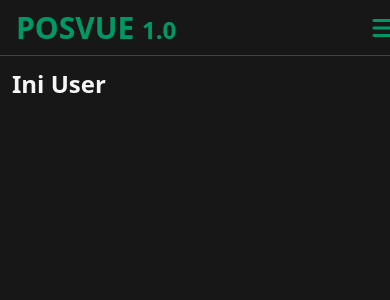
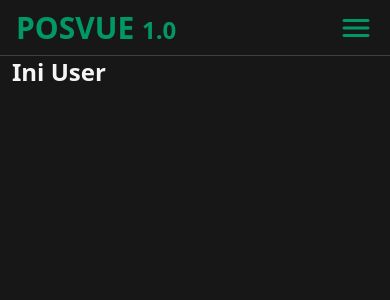
Before and after one commit to kurniawanpratama1999/pos-vue, a Vue app: page /dashboard/user in a window 390 px wide. Shown: the top 300 px of the page. Built offline with nearby package versions, Linux system fonts and the light colour scheme; some icons are missing.

Commit message:
FIX: perbaikan warna dan layout #2

```diff
--- a/src/layouts/AuthLayout.vue
+++ b/src/layouts/AuthLayout.vue
@@ -28,7 +28,7 @@ const backdropClassName = computed(() => {
     ></div>
 
     <header
-      class="bg-neutral-900 sticky top-0 h-14 border-b border-neutral-700 grid grid-cols-[300px_1fr] lg:grid-cols-[300px_1fr_300px] items-center px-4"
+      class="bg-neutral-900 fixed top-0 z-99 w-full h-14 border-b border-neutral-700 flex max-lg:justify-between lg:grid lg:grid-cols-[300px_1fr_300px] items-center px-4"
     >
       <div class="flex flex-row justify-start items-center gap-3">
         <h1
--- a/src/layouts/DashboardLayout.vue
+++ b/src/layouts/DashboardLayout.vue
@@ -16,7 +16,9 @@ const backdropClassName = computed(() => {
 </script>
 
 <template>
-  <div class="bg-neutral-900 text-neutral-200 min-h-screen relative">
+  <div
+    class="bg-neutral-900 text-neutral-200 w-dvw min-h-dvh relative overflow-x-hidden"
+  >
     <div
       @click="handleAside"
       :class="[
@@ -26,7 +28,8 @@ const backdropClassName = computed(() => {
     ></div>
 
     <header
-      class="bg-neutral-900 sticky top-0 h-14 border-b border-neutral-700 grid grid-cols-[300px_1fr] lg:grid-cols-[300px_1fr_300px] items-center px-4"
+      style="position: -webkit-sticky"
+      class="bg-neutral-900 fixed top-0 z-99 w-full h-14 border-b border-neutral-700 flex max-lg:justify-between lg:grid lg:grid-cols-[300px_1fr_300px] items-center px-4"
     >
       <div class="flex flex-row justify-start items-center gap-3">
         <h1
@@ -115,7 +118,7 @@ const backdropClassName = computed(() => {
       </Dropdown>
     </aside>
     <main
-      class="p-3 h-[200vh] text-neutral-100 lg:relative left-(--container-3xs) w-[calc(100vw-var(--container-3xs))]"
+      class="p-3 h-[200vh] pt-14 text-neutral-100 static lg:relative left-(--container-3xs) lg:w-[calc(100dvw-var(--container-3xs))]"
     >
       <router-view />
     </main>
```
